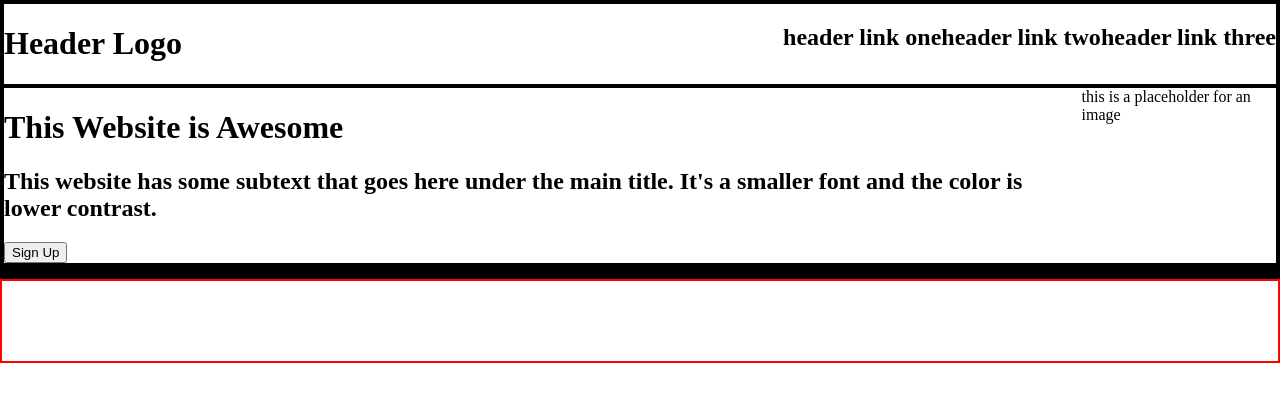
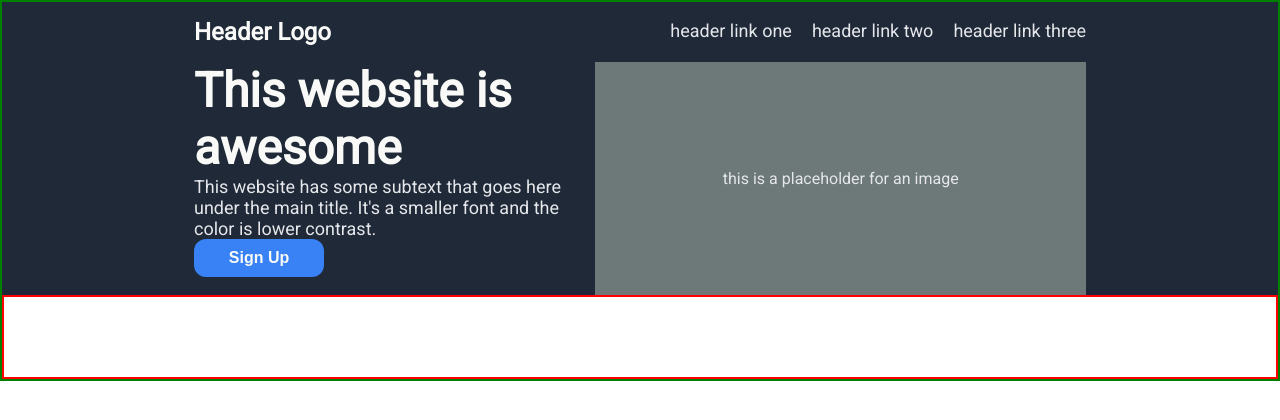
Before and after one commit to ricesaurus/odin-landing-page, a plain HTML site: page index.html in a window 1280 px wide. Drawn offline with Linux system fonts and the light colour scheme.

Commit message:
Finish coloring cosmetics

```diff
--- a/index.html
+++ b/index.html
@@ -3,6 +3,7 @@
     <header>
         <meta charset="UTF-8">
         <title>Odin Landing Page</title>
+        <link href='https://fonts.googleapis.com/css?family=Roboto' rel='stylesheet'>
         <link rel="stylesheet" href="style.css">
     </header>
     <body>
@@ -10,21 +11,19 @@
             <div class="header container">
                 <h1 class="header logo">Header Logo</h1>
                 <div class="header links">
-                    <h2 class="header link">header link one</h2>
-                    <h2 class="header link">header link two</h2>
-                    <h2 class="header link">header link three</h2>
+                    <p class="header link">header link one</p>
+                    <p class="header link">header link two</p>
+                    <p class="header link">header link three</p>
                 </div>
             </div>
             <div class="content container">
                 <div class="main text">
-                    <h1 class="main hero">This Website is Awesome</h1>
-                    <h2 class="main subtext">This website has some subtext that goes here under the main title. It's a smaller font and the color is lower contrast.</h2>
-                    <button class="sign up button">Sign Up</button>
+                    <h1 class="main hero">This website is awesome</h1>
+                    <p class="main subtext">This website has some subtext that goes here under the main title. It's a smaller font and the color is lower contrast.</h2>
+                    <button class="signup button">Sign Up</button>
                 </div>
                 <div class="image placeholder">this is a placeholder for an image</div>
             </div>
-
-
         </div>
         <div class="container two">
 
--- a/style.css
+++ b/style.css
@@ -1,7 +1,5 @@
 .container{
-    border:2px black solid;
     flex:auto;
-    margin:0;
     padding:0;
 }
 .footer{
@@ -11,27 +9,87 @@
 }
 
 body{
+    border:2px green solid;
     margin:0;
     padding:0;
     display:flex;
     flex-direction:column;
+    font-family: 'Roboto';
 }
+/*First Container Code*/
 .container.one{
+    background-color:#1F2937;
     display:flex;
     flex-direction:column;
 }
 .header.container{
+    margin-left:24vh;
+    margin-right:24vh;
     flex:auto;
     padding:0;
     display:flex;
     justify-content:space-between;
 }
+.header.logo{
+    color:#f9faf8;
+    font-size:24px;
+    font-weight:1200px;
+}
 .header.links{
     display:flex;
+    color: #e5e7eb;
+    font-size:18px;
+    gap:20px;
 }
 .content.container{
+    margin-left:24vh;
+    margin-right:24vh;
     display:flex;
 }
 .main.text{
+    flex:auto;
+    width:40%;
+    display:flex;
+    flex-direction:column;
+    align-items:flex-start;
+
 
 }
+.main.hero{
+    font-size:48px;
+    font-weight: 1600 !important;;
+    color: #f9faf8;
+    margin:0;
+    padding:0;
+
+}
+.main.subtext{
+    margin-top:0;
+    font-size:18px;
+    color:#e5e7eb;
+
+}
+.container.one button{
+    display:flex;
+    padding:10px;
+    background-color:#3882f6;
+    color:#f9faf8;
+    font-weight:800;
+    border-radius:12px;
+    border:none;
+    width:130px;
+    justify-content:center;
+    font-size:16px;
+}
+.image.placeholder{
+    display:flex;
+    justify-content:center;
+    align-items:center;
+    flex:auto;
+    width:50%;
+    background-color:rgb(109, 120, 121);
+    color:#e5e7eb;
+}
+/*Cosmetic First Container*/
+
+/*End of First Container Code*/
```
